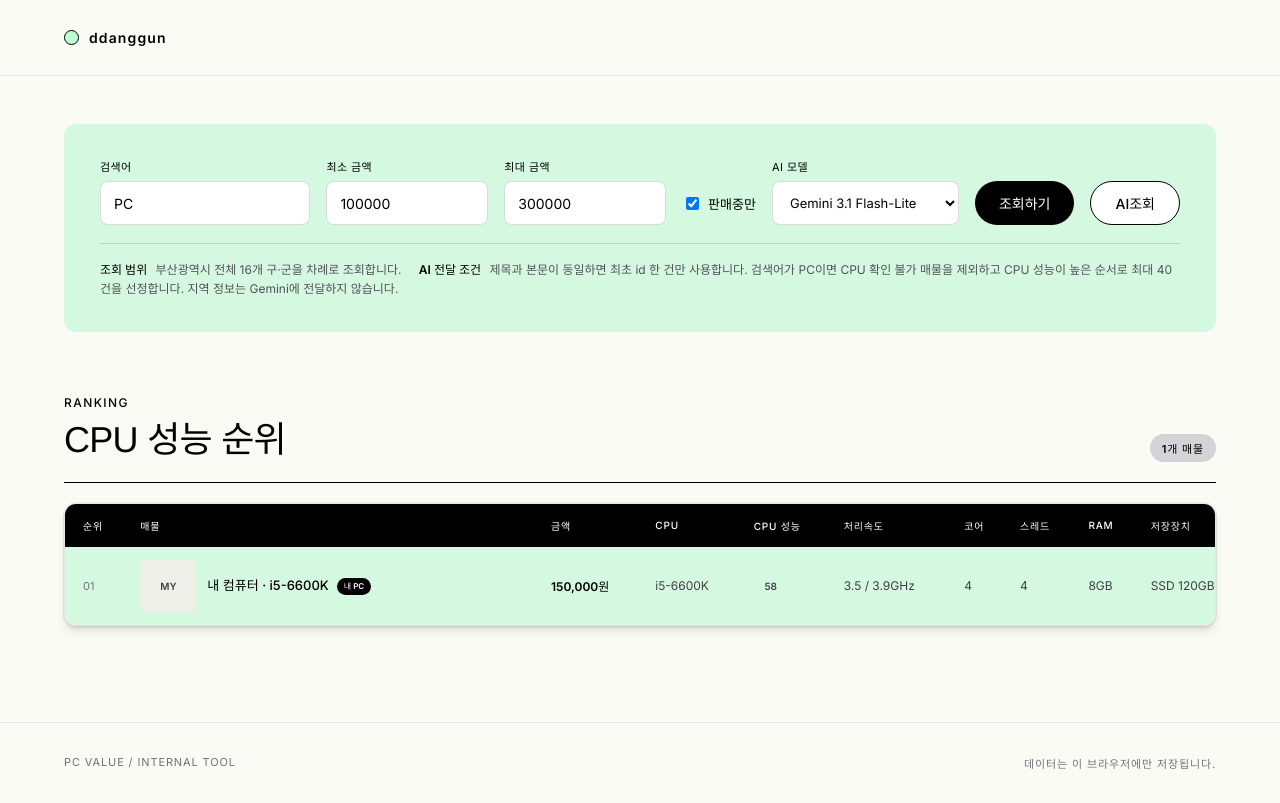
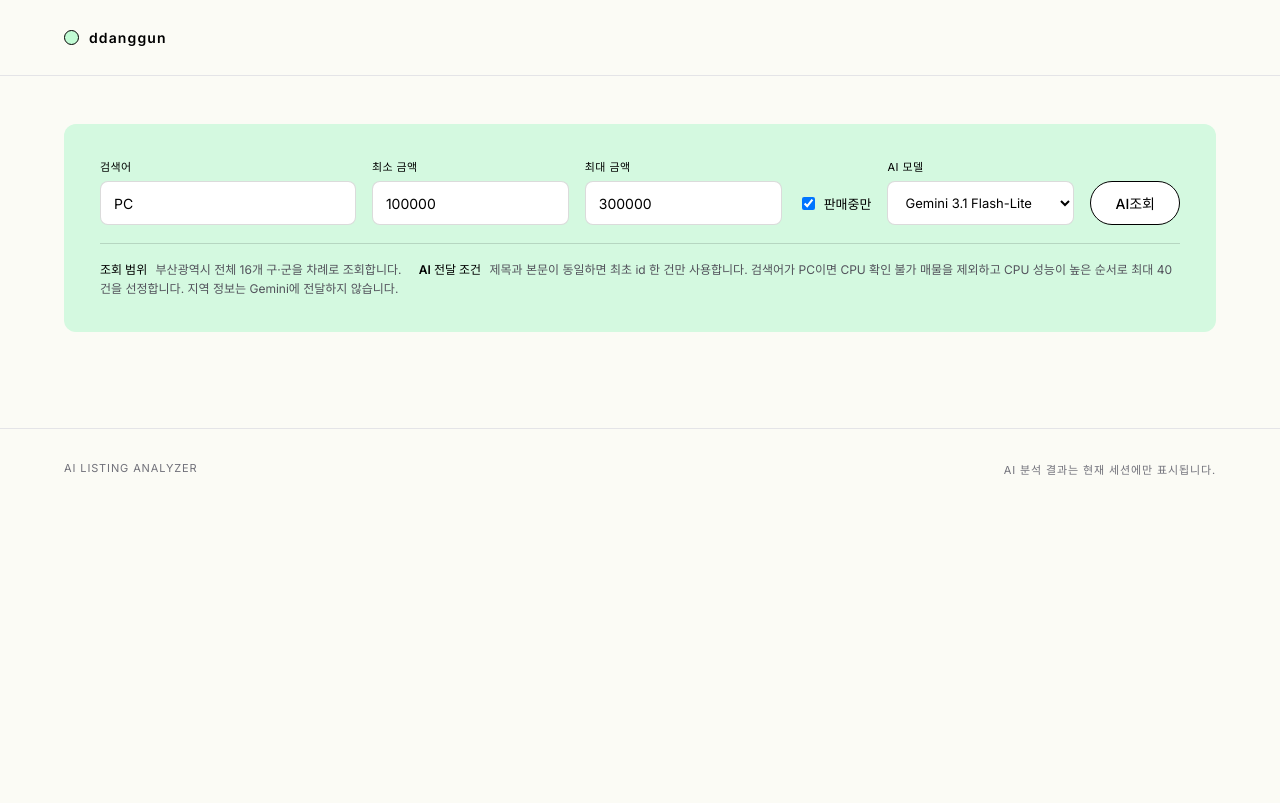
Before and after one commit to sooyongbin-cmd/ddanggun, a React (Vite) app: page / in a window 1280 px wide. Built offline with nearby package versions, Linux system fonts and the light colour scheme.

Commit message:
Focus interface on AI search

```diff
--- a/src/main.tsx
+++ b/src/main.tsx
@@ -1,104 +1,30 @@
-import { useEffect, useMemo, useState } from 'react';
+import { useState } from 'react';
 import { createRoot } from 'react-dom/client';
-import { analyze, getCpuPerformanceScore, getCpuSpecification } from './analyzer';
 import { filterListingsForAi, MAX_AI_LISTINGS } from './ai-listing-filter';
 import { DEFAULT_GEMINI_MODEL, GEMINI_MODELS, type GeminiModel } from './gemini-models';
 import { getErrorMessage, readJsonResponse } from './http';
-import { loadAnalyses, saveAnalyses } from './storage';
-import type { AiListingAnalysis, Analysis, Listing } from './types';
+import type { AiListingAnalysis, Listing } from './types';
 import './style.css';
 
-const myComputer = analyze({
-  id: 'my-computer',
-  title: '내 컴퓨터 · i5-6600K',
-  body: 'i5-6600K CPU @ 3.50GHz, RAM 8GB, SSD 120GB, GTX 960',
-  price: 150000,
-  url: '#',
-  location: '보유 PC',
-});
-
-const AI_STEPS = ['입력 조건 검증', '검색 API 요청', '부산 구·군 순차 조회', '동일 내용 중복 제거', 'CPU 성능순 대상 선정', 'Gemini AI 분석', 'JSON 응답 검증', '결과 표 표시'] as const;
+const AI_STEPS = ['입력 조건 검증', '검색 API 요청', '부산 구·군 순차 조회', '동일 내용 중복 제거', 'AI 분석 대상 선정', 'Gemini AI 분석', 'JSON 응답 검증', '결과 표 표시'] as const;
 type AiProgress = { state: 'idle' | 'running' | 'success' | 'error'; activeStep: number; detail: string };
 
 function App() {
-  const [items, setItems] = useState<Analysis[]>(loadAnalyses);
   const [keyword, setKeyword] = useState('PC');
   const [minPrice, setMinPrice] = useState('100000');
   const [maxPrice, setMaxPrice] = useState('300000');
   const [onlyOnSale, setOnlyOnSale] = useState(true);
   const [aiModel, setAiModel] = useState<GeminiModel>(DEFAULT_GEMINI_MODEL);
-  const [isFetching, setIsFetching] = useState(false);
   const [isAiFetching, setIsAiFetching] = useState(false);
   const [loadError, setLoadError] = useState('');
   const [aiResults, setAiResults] = useState<AiListingAnalysis[]>([]);
   const [aiProgress, setAiProgress] = useState<AiProgress>({ state: 'idle', activeStep: -1, detail: '' });
-
-  useEffect(() => saveAnalyses(items), [items]);
-  useEffect(() => {
-    const receive = (event: MessageEvent) => {
-      if (event.data?.type === 'DANGGUN_LISTINGS') {
-        importListings(event.data.listings);
-        setIsFetching(false);
-        setLoadError('');
-      }
-      if (event.data?.type === 'DANGGUN_ANALYZER_ERROR') {
-        setLoadError(getErrorMessage(event.data.message));
-        setIsFetching(false);
-      }
-    };
-    window.addEventListener('message', receive);
-    return () => window.removeEventListener('message', receive);
-  }, []);
-
-  const sorted = useMemo(
-    () => [myComputer, ...items.filter((item) => item.id !== myComputer.id)].filter((item) => (getCpuSpecification(item.specs.cpu)?.cores ?? 0) >= 4).sort((a, b) => getCpuPerformanceScore(b.specs.cpu) - getCpuPerformanceScore(a.specs.cpu) || (b.valueScore ?? -1) - (a.valueScore ?? -1)),
-    [items],
-  );
-
-  function importListings(listings: Listing[]) {
-    const incoming = listings.map((listing) => analyze(listing));
-    setItems((previous) => [
-      ...incoming,
-      ...previous.filter((old) => !incoming.some((next) => next.url === old.url)),
-    ]);
-  }
-
-  async function fetchDanggun() {
-    setItems([]);
-    setLoadError('');
-    setIsFetching(true);
-    try {
-      const query = new URLSearchParams({
-        search: keyword.trim() || 'PC',
-        minPrice: minPrice.replace(/[^\d]/g, '') || '0',
-        maxPrice: maxPrice.replace(/[^\d]/g, '') || '999999999',
-        onlyOnSale: String(onlyOnSale),
-      });
-      const response = await fetch(`/api/danggun-search?${query}`, { headers: { Accept: 'application/json' } });
-      const contentType = response.headers.get('content-type') ?? '';
-      const responseText = await response.text();
-      if (!contentType.includes('application/json')) {
-        throw new Error(`조회 서버가 JSON이 아닌 응답을 반환했습니다 (HTTP ${response.status}). 이 앱은 조회 API가 설정된 서버에서 실행해야 합니다.`);
-      }
-      let data: { listings?: Listing[]; error?: unknown };
-      try {
-        data = JSON.parse(responseText);
-      } catch {
-        throw new Error(`조회 서버 응답을 읽을 수 없습니다 (HTTP ${response.status}).`);
-      }
-      if (!response.ok) throw new Error(getErrorMessage(data.error, '당근 검색에 실패했습니다.'));
-      importListings(data.listings ?? []);
-      if (!data.listings?.length) setLoadError('조건에 맞는 판매중 매물이 없습니다.');
-    } catch (error) {
-      setLoadError(getErrorMessage(error, '당근 검색에 실패했습니다.'));
-    } finally {
-      setIsFetching(false);
-    }
-  }
+  const [deduplicatedCount, setDeduplicatedCount] = useState<number | null>(null);
 
   async function fetchWithAi() {
     setAiResults([]);
     setLoadError('');
+    setDeduplicatedCount(null);
     setAiProgress({ state: 'running', activeStep: 0, detail: '부산광역시 전체 조회 조건을 확인하고 있습니다.' });
 
     setIsAiFetching(true);
@@ -123,6 +49,10 @@ function App() {
 
       await nextPaint();
       const filtered = filterListingsForAi(listings, keyword);
+      const uniqueContentCount = listings.length - filtered.excludedDuplicates;
+      setDeduplicatedCount(uniqueContentCount);
+      setAiProgress({ state: 'running', activeStep: 3, detail: `제목·본문이 동일한 중복 ${filtered.excludedDuplicates}건을 제거한 후 ${uniqueContentCount}건이 남았습니다.` });
+      await nextPaint();
       setAiProgress({
         state: 'running',
         activeStep: 4,
@@ -156,11 +86,6 @@ function App() {
     }
   }
 
-  const grade = (item: Analysis) => item.valueScore && item.confidence !== 'low'
-    ? item.valueScore >= 30 ? '추천' : '보통'
-    : '주의';
-  const gradeClass = (item: Analysis) => `grade grade-${grade(item)}`;
-
   return (
     <div className="app-shell">
       <nav className="topbar" aria-label="주요 메뉴">
@@ -171,14 +96,13 @@ function App() {
 
       <main id="top">
         <section className="search-band" aria-label="조회 조건">
-          <form className="search-form" onSubmit={(event) => { event.preventDefault(); fetchDanggun(); }}>
+          <form className="search-form" onSubmit={(event) => { event.preventDefault(); fetchWithAi(); }}>
             <label className="search-field field-keyword">검색어<input value={keyword} onChange={(event) => setKeyword(event.target.value)} placeholder="PC" /></label>
             <label className="search-field">최소 금액<input inputMode="numeric" value={minPrice} onChange={(event) => setMinPrice(event.target.value)} placeholder="100000" /></label>
             <label className="search-field">최대 금액<input inputMode="numeric" value={maxPrice} onChange={(event) => setMaxPrice(event.target.value)} placeholder="300000" /></label>
             <label className="sale-field"><input type="checkbox" checked={onlyOnSale} onChange={(event) => setOnlyOnSale(event.target.checked)} /> 판매중만</label>
-            <label className="search-field model-field">AI 모델<select value={aiModel} disabled={isFetching || isAiFetching} onChange={(event) => setAiModel(event.target.value as GeminiModel)}>{GEMINI_MODELS.map((model) => <option value={model.id} key={model.id}>{model.label}</option>)}</select></label>
-            <button className="button button-primary" type="submit" disabled={isFetching || isAiFetching}>{isFetching ? '검색 결과 가져오는 중…' : '조회하기'}</button>
-            <button className="button button-ai" type="button" disabled={isFetching || isAiFetching} onClick={fetchWithAi}>{isAiFetching ? 'AI 분석 중…' : 'AI조회'}</button>
+            <label className="search-field model-field">AI 모델<select value={aiModel} disabled={isAiFetching} onChange={(event) => setAiModel(event.target.value as GeminiModel)}>{GEMINI_MODELS.map((model) => <option value={model.id} key={model.id}>{model.label}</option>)}</select></label>
+            <button className="button button-ai" type="submit" disabled={isAiFetching}>{isAiFetching ? 'AI 분석 중…' : 'AI조회'}</button>
           </form>
           <p className="search-condition-note"><strong>조회 범위</strong> 부산광역시 전체 16개 구·군을 차례로 조회합니다. <strong>AI 전달 조건</strong> 제목과 본문이 동일하면 최초 id 한 건만 사용합니다. 검색어가 PC이면 CPU 확인 불가 매물을 제외하고 CPU 성능이 높은 순서로 최대 {MAX_AI_LISTINGS}건을 선정합니다. 지역 정보는 Gemini에 전달하지 않습니다.</p>
           {loadError && <p className="alert" role="alert">{loadError}</p>}
@@ -193,7 +117,8 @@ function App() {
             <ol className="progress-steps">
               {AI_STEPS.map((step, index) => {
                 const status = index < aiProgress.activeStep || aiProgress.state === 'success' ? 'done' : index === aiProgress.activeStep ? aiProgress.state : 'pending';
-                return <li className={`progress-step step-${status}`} key={step}><span>{status === 'done' ? '✓' : index + 1}</span><strong>{step}</strong></li>;
+                const label = index === 3 && deduplicatedCount !== null ? `${step} (${deduplicatedCount}건)` : step;
+                return <li className={`progress-step step-${status}`} key={step}><span>{status === 'done' ? '✓' : index + 1}</span><strong>{label}</strong></li>;
               })}
             </ol>
             <p className="progress-detail">{aiProgress.detail}</p>
@@ -228,44 +153,8 @@ function App() {
           </section>
         )}
 
-        <section className="workspace table-workspace">
-          <div className="results-panel">
-            <div className="section-heading">
-              <div><p className="eyebrow">RANKING</p><h2>CPU 성능 순위</h2></div>
-              <span className="count-pill">{sorted.length}개 매물</span>
-            </div>
-
-            {sorted.length === 0 ? (
-              <div className="empty-state"><span>01</span><h3>분석할 매물이 없습니다.</h3><p>조회하기를 누르거나 매물 정보를 직접 추가해 주세요.</p></div>
-            ) : (
-              <div className="comparison-table-wrap">
-                <table className="comparison-table">
-                  <thead><tr><th>순위</th><th>매물</th><th>금액</th><th>CPU</th><th>CPU 성능</th><th>처리속도</th><th>코어</th><th>스레드</th><th>RAM</th><th>저장장치</th><th>GPU</th><th>지역</th><th>게시일</th><th>가성비</th></tr></thead>
-                  <tbody>{sorted.map((item, index) => (
-                    <tr className={item.id === myComputer.id ? 'my-computer-row' : ''} key={item.id}>
-                      <td><span className="table-rank">{String(index + 1).padStart(2, '0')}</span></td>
-                      <td><div className="table-product">{item.imageUrl && item.url !== '#' ? <a className="table-image-link" href={item.url} target="_blank" rel="noreferrer" aria-label={`${item.title} 원문 보기`}><img src={item.imageUrl} alt="" /></a> : item.imageUrl ? <img src={item.imageUrl} alt="" /> : <span className="image-placeholder">{item.id === myComputer.id ? 'MY' : 'PC'}</span>}<strong>{item.title}{item.id === myComputer.id && <span className="my-pc-label">내 PC</span>}</strong></div></td>
-                      <td className="price-cell">{item.price ? `${item.price.toLocaleString()}원` : '미상'}</td>
-                      <td>{item.specs.cpu ?? <Missing />}</td>
-                      <td><span className="cpu-index">{getCpuPerformanceScore(item.specs.cpu)}</span></td>
-                      <td>{formatCpuSpeed(item.specs.cpu)}</td>
-                      <td>{getCpuSpecification(item.specs.cpu)?.cores ?? <Missing />}</td>
-                      <td>{getCpuSpecification(item.specs.cpu)?.threads ?? <Missing />}</td>
-                      <td>{item.specs.ramGb ? `${item.specs.ramGb}GB` : <Missing />}</td>
-                      <td>{item.specs.storageGb ? `${item.specs.storageType ?? '타입 미상'} ${item.specs.storageGb}GB` : <Missing />}</td>
-                      <td>{item.specs.gpu ?? <Missing />}</td>
-                      <td>{item.location ?? '미상'}</td>
-                      <td>{item.id === myComputer.id ? '—' : formatDate(item.postedAt)}</td>
-                      <td><div className="value-cell"><strong>{item.valueScore ?? '—'}</strong><span className={gradeClass(item)}>{grade(item)}</span></div></td>
-                    </tr>
-                  ))}</tbody>
-                </table>
-              </div>
-            )}
-          </div>
-        </section>
       </main>
-      <footer><span>PC VALUE / INTERNAL TOOL</span><span>데이터는 이 브라우저에만 저장됩니다.</span></footer>
+      <footer><span>AI LISTING ANALYZER</span><span>AI 분석 결과는 현재 세션에만 표시됩니다.</span></footer>
     </div>
   );
 }
@@ -273,21 +162,6 @@ function App() {
 function nextPaint() {
   return new Promise<void>((resolve) => requestAnimationFrame(() => resolve()));
 }
-
-function formatDate(value?: string) {
-  if (!value) return '게시 시점 미상';
-  const date = new Date(value);
-  if (Number.isNaN(date.getTime())) return value;
-  const today = new Date();
-  const todayStart = new Date(today.getFullYear(), today.getMonth(), today.getDate()).getTime();
-  const postedStart = new Date(date.getFullYear(), date.getMonth(), date.getDate()).getTime();
-  const daysAgo = Math.floor((todayStart - postedStart) / 86_400_000);
-  if (daysAgo <= 0) return '오늘';
-  return `${daysAgo}일 전`;
-}
-
-function Missing() { return <span className="missing">확인 필요</span>; }
-function formatCpuSpeed(cpu?: string) { const spec = getCpuSpecification(cpu); if (!spec) return <Missing />; return spec.maxGhz ? `${spec.baseGhz} / ${spec.maxGhz}GHz` : `${spec.baseGhz}GHz`; }
 
 function AiAttributes({ attributes }: { attributes: AiListingAnalysis['attributes'] }) {
   if (!attributes.length) return <span className="missing">확인 가능한 주요 정보 없음</span>;
```
Also changed, not shown: src/style.css.
